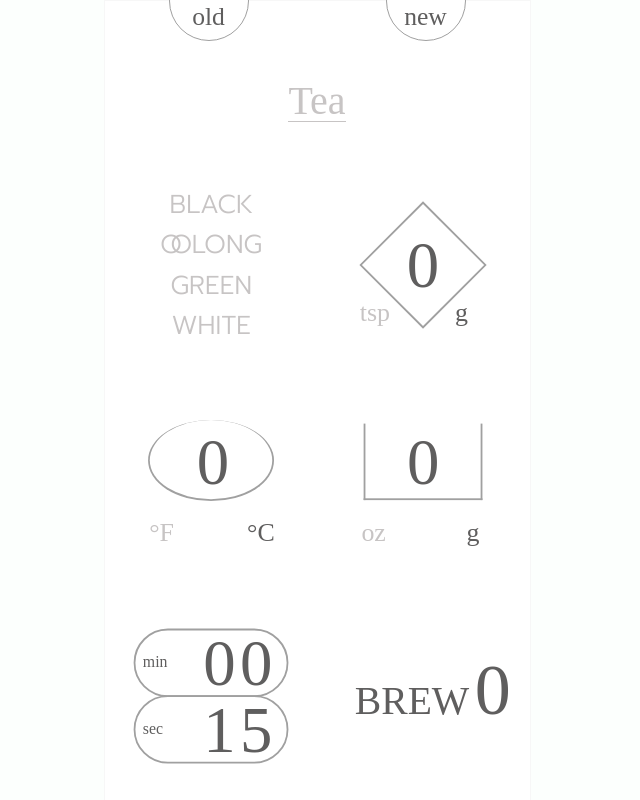
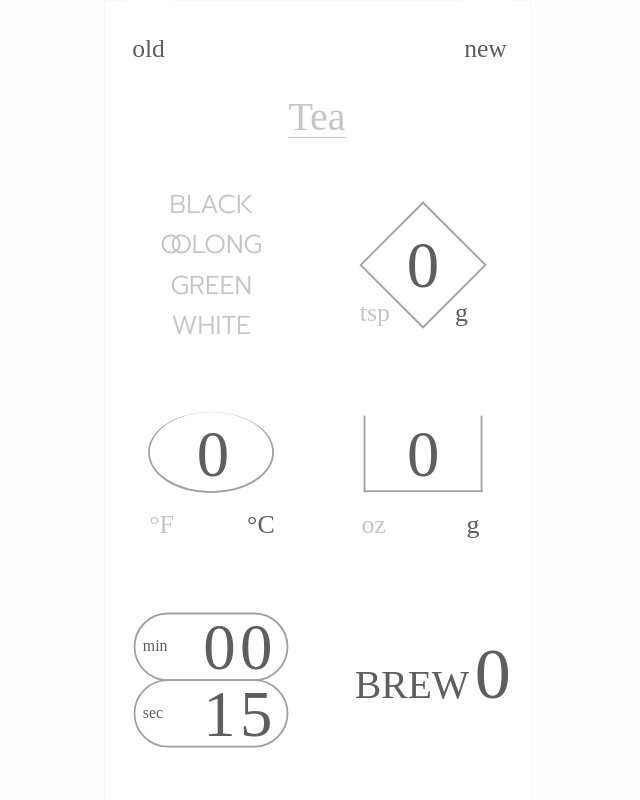
Before and after one commit to GradyCongdon/rebrew.club, a React (Create React App) app: page / in a window 1280 px wide. Shown: the whole page, without its empty margins (323-963 px from the left). Built offline with nearby package versions, Linux system fonts and the light colour scheme; a web font is replaced by a local one.

Commit message:
full screen

```diff
--- a/public/index.html
+++ b/public/index.html
@@ -9,7 +9,7 @@
     <!-- <meta name="viewport" content="width=device-width, initial-scale=1, viewport-fit=cover"> -->
     <meta name="viewport"
       content="width=device-width, initial-scale=1, maximum-scale=1, minimum-scale=1, user-scalable=no, viewport-fit=cover">
-
+      <meta name="apple-mobile-web-app-status-bar-style" content="black-translucent">
 
 
     <meta name="theme-color" content="#000000" />
--- a/src/App.scss
+++ b/src/App.scss
@@ -25,6 +25,7 @@ main {
 
   display: grid;
   grid-template-areas:
+    'notch notch'
     'controls controls'
     'name name'
     'color weight'
@@ -35,7 +36,7 @@ main {
     'gap3 gap3'
   ;
   grid-template-columns: 1fr 1fr;
-  grid-template-rows: 2% 14% 22% 1% 22% 4% 22% 5%;
+  grid-template-rows: 2% 2% 14% 22% 1% 22% 4% 22% 5%;
   background-color: $bg;
   position: relative;
   @media screen and (min-width: 425px) {
@@ -46,7 +47,7 @@ main {
   }
 
   &.pwa {
-    grid-template-rows: 2% 21% 20% 1% 28% 1% 28% 2%;
+    grid-template-rows: 4vh 2vh 17vh 20vh 0vh 28vh 0vh 28vh 2vh;
   }
 }
 input,
@@ -130,3 +131,12 @@ input {
       color: $text-active;
   }
 }
+
+// .selected {
+//   &.water,
+//   &.weight {
+//     z-index: 2;
+//     position: fixed;
+//     bottom: 25vh;
+//   }
+// }
--- a/src/Controls/Controls.scss
+++ b/src/Controls/Controls.scss
@@ -5,7 +5,7 @@
     justify-content: space-between;
     align-items: center;
 
-    padding: 0 5vw;
+    padding: 0 .25rem;
 
     button {
       -webkit-appearance: none;
@@ -28,7 +28,7 @@
       // background-color: $action-passive;
       // color: $action-active;
       background-color: $bg;
-      border: 1px solid $line;
+      // border: 1px solid $line;
       color: $text-active;
 
       font-family: 'Oranienbaum', serif;
--- a/src/Overlay/Overlay.scss
+++ b/src/Overlay/Overlay.scss
@@ -2,13 +2,6 @@
 @keyframes done {
     0% {
       opacity: 0;
-    }
-    9% {
-      opacity: 1;
-    }
-    35% {
-      opacity: 1;
-      background-color: rgba(245, 164, 115, .15);
     }
     100% {
       opacity: 1;
@@ -26,16 +19,15 @@
 
 
   .overlay {
-    width: calc(100% - 22px);
-    height: calc(100% - 22px);
+    width: 100%;
+    height: 100%;
     position: absolute;
-    border: solid 11px rgb(245, 164, 115);
-    border-top-width: 8px;
+    background: linear-gradient(180deg, rgba(245, 164, 115, .90), transparent);
     opacity: 0;
     z-index: 20;
     pointer-events: none;
     &.done {
-      animation: done 8.0s forwards;
+      animation: done 1.0s forwards;
       pointer-events: auto;
     }
     &.out {
```
